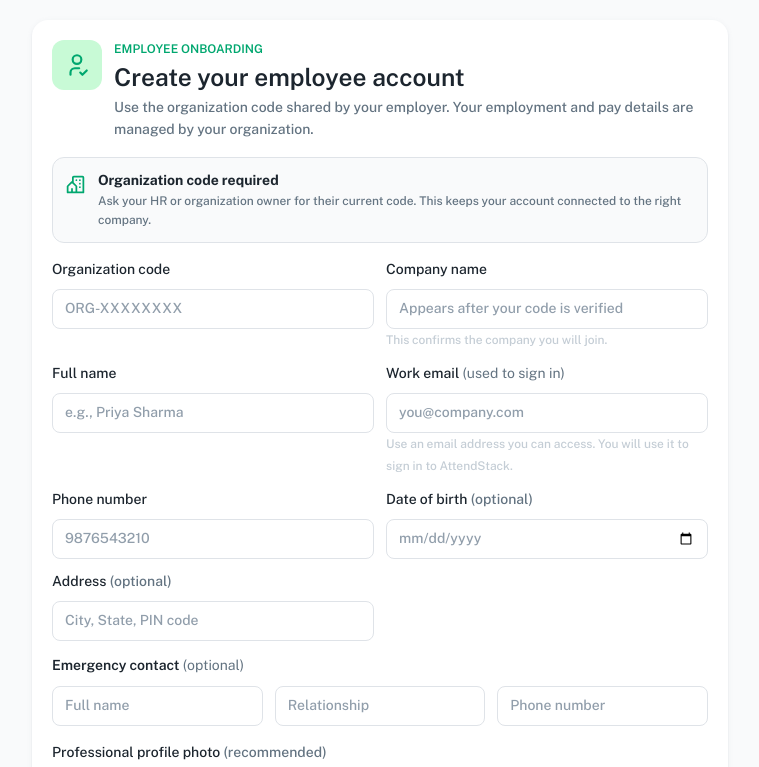
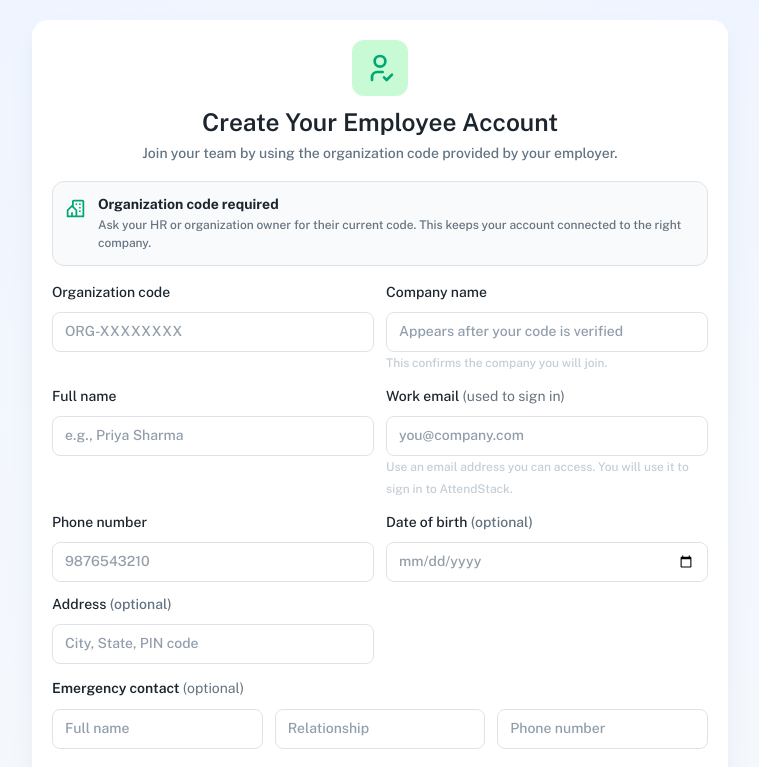
Before and after one commit to amanbhattsquare/AttendStack, a Next.js app in the folder dashboard/: page /register in a window 1280 px wide. Shown: the top 767 px of the page, without its empty margins (260-1019 px from the left). Built offline with nearby package versions, Linux system fonts and the light colour scheme.

Commit message:
EmployeeRegistrationPage to improve form validation and user feedback; update TaskWorkspace to filter active tasks only

```diff
--- a/dashboard/app/(auth)/register/page.tsx
+++ b/dashboard/app/(auth)/register/page.tsx
@@ -2,13 +2,14 @@
 
 import { FormEvent, useEffect, useState } from "react";
 import Link from "next/link";
+import { useRouter } from "next/navigation";
 import axios from "axios";
 import { Alert, Button, Card, Col, Container, Form, InputGroup, Row, Spinner } from "react-bootstrap";
-import { IconBuildingCommunity, IconCamera, IconEye, IconEyeOff, IconLock, IconUserCheck, IconX } from "@tabler/icons-react";
+import { IconBuildingCommunity, IconCamera, IconCircleCheck, IconEye, IconEyeOff, IconLock, IconUserCheck, IconX } from "@tabler/icons-react";
 
 const apiRoot = (process.env.NEXT_PUBLIC_API_ENDPOINT || "").replace(/\/$/, "");
 
-type FormData = {
+type EmployeeFormData = {
   organization_code: string;
   full_name: string;
   email: string;
@@ -27,7 +28,9 @@ type FormData = {
   confirm_password: string;
 };
 
-const initialForm: FormData = {
+type FieldErrors = Partial<Record<keyof EmployeeFormData, string>>;
+
+const initialForm: EmployeeFormData = {
   organization_code: "", full_name: "", email: "", phone: "", date_of_birth: "", aadhaar_number: "", address: "", bank_name: "", bank_account_number: "", ifsc_code: "", tax_id: "",
   emergency_contact_name: "", emergency_contact_relationship: "", emergency_contact_phone: "",
   password: "", confirm_password: "",
@@ -45,10 +48,12 @@ const errorMessage = (error: unknown) => {
 };
 
 export default function EmployeeRegistrationPage() {
+  const router = useRouter();
   const [form, setForm] = useState(initialForm);
   const [showPassword, setShowPassword] = useState(false);
   const [loading, setLoading] = useState(false);
   const [error, setError] = useState("");
+  const [fieldErrors, setFieldErrors] = useState<FieldErrors>({});
   const [success, setSuccess] = useState(false);
   const [organizationName, setOrganizationName] = useState("");
   const [organizationCodeStatus, setOrganizationCodeStatus] = useState<"idle" | "checking" | "valid" | "invalid">("idle");
@@ -59,7 +64,16 @@ export default function EmployeeRegistrationPage() {
   const [panCardDocument, setPanCardDocument] = useState<File | null>(null);
   const [cvDocument, setCvDocument] = useState<File | null>(null);
 
-  const update = (key: keyof FormData, value: string) => setForm((current) => ({ ...current, [key]: value }));
+  const update = (key: keyof EmployeeFormData, value: string) => {
+    setForm((current) => ({ ...current, [key]: value }));
+    setFieldErrors((current) => ({ ...current, [key]: undefined }));
+  };
+
+  useEffect(() => {
+    if (!success) return;
+    const redirectTimer = window.setTimeout(() => router.replace("/sign-in"), 3000);
+    return () => window.clearTimeout(redirectTimer);
+  }, [success, router]);
 
   useEffect(() => () => {
     if (profilePhotoPreview) URL.revokeObjectURL(profilePhotoPreview);
@@ -122,8 +136,24 @@ export default function EmployeeRegistrationPage() {
   const submit = async (event: FormEvent) => {
     event.preventDefault();
     setError("");
+    const nextErrors: FieldErrors = {};
+    const email = form.email.trim();
+    const phone = form.phone.trim();
+
+    if (!form.organization_code.trim()) nextErrors.organization_code = "Organization code is required.";
+    else if (organizationCodeStatus !== "valid") nextErrors.organization_code = "Enter a valid active organization code.";
+    if (form.full_name.trim().split(/\s+/).filter(Boolean).length < 2) nextErrors.full_name = "Enter your first and last name.";
+    if (!/^\S+@\S+\.\S+$/.test(email)) nextErrors.email = "Enter a valid email address.";
+    if (!/^\+?[0-9]{10,15}$/.test(phone)) nextErrors.phone = "Enter a valid 10 to 15 digit phone number.";
+    if (form.password.length < 8) nextErrors.password = "Use at least 8 characters.";
+    if (form.confirm_password !== form.password) nextErrors.confirm_password = "Passwords do not match.";
+
+    if (Object.keys(nextErrors).length) {
+      setFieldErrors(nextErrors);
+      setError("Please correct the highlighted fields before creating your account.");
+      return;
+    }
     if (organizationCodeStatus !== "valid") {
-      setError("Enter a valid organization code before creating your account.");
       return;
     }
     setLoading(true);
@@ -140,6 +170,15 @@ export default function EmployeeRegistrationPage() {
       await axios.post(`${apiRoot}/api/v1/accounts/register-employee/`, payload);
       setSuccess(true);
     } catch (requestError) {
+      if (axios.isAxiosError(requestError) && requestError.response?.data && typeof requestError.response.data === "object") {
+        const apiErrors: FieldErrors = {};
+        Object.entries(requestError.response.data).forEach(([key, value]) => {
+          if (key in initialForm && Array.isArray(value) && typeof value[0] === "string") {
+            apiErrors[key as keyof EmployeeFormData] = value[0];
+          }
+        });
+        setFieldErrors(apiErrors);
+      }
       setError(errorMessage(requestError));
     } finally {
       setLoading(false);
@@ -147,40 +186,39 @@ export default function EmployeeRegistrationPage() {
   };
 
   return (
-    <Container fluid className="min-vh-100 bg-light py-5 d-flex align-items-center">
+    <Container fluid className="min-vh-100 py-5 d-flex align-items-center" style={{ background: "radial-gradient(circle, rgba(248,250,252,1) 0%, rgba(238,244,255,1) 100%)" }}>
       <Row className="justify-content-center w-100 mx-0">
         <Col lg={8} xl={7}>
-          <Card className="border-0 shadow-sm overflow-hidden">
+          <Card className="border-0 shadow-lg rounded-4 overflow-hidden">
             <Card.Body className="p-4 p-md-5">
-              <div className="d-flex align-items-start gap-3 mb-4">
-                <span className="bg-primary-subtle text-primary rounded-3 p-3"><IconUserCheck size={26} /></span>
-                <div>
-                  <p className="text-primary fw-semibold text-uppercase small mb-1">Employee onboarding</p>
-                  <h1 className="h3 mb-1">Create your employee account</h1>
-                  <p className="text-secondary mb-0">Use the organization code shared by your employer. Your employment and pay details are managed by your organization.</p>
-                </div>
+              <div className="text-center mb-4">
+                <span className="bg-primary-subtle text-primary rounded-3 p-3 d-inline-block mb-3"><IconUserCheck size={32} /></span>
+                <h1 className="h3 mb-1">Create Your Employee Account</h1>
+                <p className="text-secondary mb-0">Join your team by using the organization code provided by your employer.</p>
               </div>
 
               {success ? (
-                <Alert variant="success" className="mb-0">
-                  <h2 className="h5">Your account is ready</h2>
-                  <p className="mb-3">You can now sign in and complete any remaining profile details. Your organization controls role, department, salary, and payroll information.</p>
-                  <Link className="btn btn-success" href="/sign-in">Go to employee sign in</Link>
-                </Alert>
+                <div className="text-center p-4">
+                  <IconCircleCheck size={48} className="text-success mb-3" />
+                  <h2 className="h4 fw-bold">Account Created Successfully!</h2>
+                  <p className="text-secondary mb-4">Welcome aboard! We're thrilled to have you. You will be redirected to the sign-in page shortly.</p>
+                  <Link href="/sign-in" className="btn btn-primary">Sign In Now</Link>
+                </div>
               ) : (
                 <Form onSubmit={submit} noValidate>
-                  {error && <Alert variant="danger">{error}</Alert>}
+                  {error && <Alert variant="danger" className="mb-4 border-0"><strong>Please review your form.</strong> {error}</Alert>}
+
                   <div className="rounded-3 border bg-body-tertiary p-3 mb-4 d-flex gap-3">
                     <IconBuildingCommunity className="text-primary flex-shrink-0 mt-1" size={21} />
                     <div><strong>Organization code required</strong><p className="small text-secondary mb-0">Ask your HR or organization owner for their current code. This keeps your account connected to the right company.</p></div>
                   </div>
 
                   <Row className="g-3">
-                    <Col md={6}><Form.Group controlId="organization-code"><Form.Label>Organization code</Form.Label><Form.Control value={form.organization_code} onChange={(e) => update("organization_code", e.target.value.toUpperCase())} placeholder="ORG-XXXXXXXX" required autoCapitalize="characters" isValid={organizationCodeStatus === "valid"} isInvalid={organizationCodeStatus === "invalid" && form.organization_code.length >= 12} /><Form.Text className={organizationCodeStatus === "valid" ? "text-success" : undefined}>{organizationCodeStatus === "checking" ? "Verifying organization…" : organizationCodeStatus === "valid" ? "Organization verified" : ""}</Form.Text><Form.Control.Feedback type="invalid">Enter a valid active organization code.</Form.Control.Feedback></Form.Group></Col>
+                    <Col md={6}><Form.Group controlId="organization-code"><Form.Label>Organization code</Form.Label><Form.Control value={form.organization_code} onChange={(e) => update("organization_code", e.target.value.toUpperCase())} placeholder="ORG-XXXXXXXX" required autoCapitalize="characters" isValid={organizationCodeStatus === "valid"} isInvalid={Boolean(fieldErrors.organization_code) || (organizationCodeStatus === "invalid" && form.organization_code.length > 0)} /><Form.Text className={organizationCodeStatus === "valid" ? "text-success" : undefined}>{organizationCodeStatus === "checking" ? "Verifying organization…" : organizationCodeStatus === "valid" ? "Organization verified" : ""}</Form.Text><Form.Control.Feedback type="invalid">{fieldErrors.organization_code || "Enter a valid active organization code."}</Form.Control.Feedback></Form.Group></Col>
                     <Col md={6}><Form.Group controlId="organization-name"><Form.Label>Company name</Form.Label><Form.Control value={organizationName} readOnly placeholder="Appears after your code is verified" aria-describedby="organization-name-help" isValid={organizationCodeStatus === "valid"} /><Form.Text id="organization-name-help">This confirms the company you will join.</Form.Text></Form.Group></Col>
-                    <Col md={6}><Form.Group controlId="full-name"><Form.Label>Full name</Form.Label><Form.Control value={form.full_name} onChange={(e) => update("full_name", e.target.value)} placeholder="e.g., Priya Sharma" autoComplete="name" required /></Form.Group></Col>
-                    <Col md={6}><Form.Group controlId="email"><Form.Label>Work email <span className="text-secondary fw-normal">(used to sign in)</span></Form.Label><Form.Control type="email" value={form.email} onChange={(e) => update("email", e.target.value)} placeholder="you@company.com" autoComplete="email" required aria-describedby="email-login-help" /><Form.Text id="email-login-help">Use an email address you can access. You will use it to sign in to AttendStack.</Form.Text></Form.Group></Col>
-                    <Col md={6}><Form.Group controlId="phone"><Form.Label>Phone number</Form.Label><Form.Control type="tel" value={form.phone} onChange={(e) => update("phone", e.target.value)} placeholder="9876543210" autoComplete="tel" required /></Form.Group></Col>
+                    <Col md={6}><Form.Group controlId="full-name"><Form.Label>Full name</Form.Label><Form.Control value={form.full_name} onChange={(e) => update("full_name", e.target.value)} placeholder="e.g., Priya Sharma" autoComplete="name" required isInvalid={Boolean(fieldErrors.full_name)} /><Form.Control.Feedback type="invalid">{fieldErrors.full_name}</Form.Control.Feedback></Form.Group></Col>
+                    <Col md={6}><Form.Group controlId="email"><Form.Label>Work email <span className="text-secondary fw-normal">(used to sign in)</span></Form.Label><Form.Control type="email" value={form.email} onChange={(e) => update("email", e.target.value)} placeholder="you@company.com" autoComplete="email" required aria-describedby="email-login-help" isInvalid={Boolean(fieldErrors.email)} /><Form.Control.Feedback type="invalid">{fieldErrors.email}</Form.Control.Feedback><Form.Text id="email-login-help">Use an email address you can access. You will use it to sign in to AttendStack.</Form.Text></Form.Group></Col>
+                    <Col md={6}><Form.Group controlId="phone"><Form.Label>Phone number</Form.Label><Form.Control type="tel" value={form.phone} onChange={(e) => update("phone", e.target.value)} placeholder="9876543210" autoComplete="tel" required isInvalid={Boolean(fieldErrors.phone)} /><Form.Control.Feedback type="invalid">{fieldErrors.phone}</Form.Control.Feedback></Form.Group></Col>
                     <Col md={6}><Form.Group controlId="dob"><Form.Label>Date of birth <span className="text-secondary">(optional)</span></Form.Label><Form.Control type="date" value={form.date_of_birth} onChange={(e) => update("date_of_birth", e.target.value)} autoComplete="bday" /></Form.Group></Col>
                     <Col md={6}><Form.Group controlId="address"><Form.Label>Address <span className="text-secondary">(optional)</span></Form.Label><Form.Control value={form.address} onChange={(e) => update("address", e.target.value)} placeholder="City, State, PIN code" autoComplete="street-address" /></Form.Group></Col>
                   </Row>
@@ -214,8 +252,8 @@ export default function EmployeeRegistrationPage() {
 
                   <h2 className="h6 mt-4 mb-3">Secure your account</h2>
                   <Row className="g-3">
-                    <Col md={6}><Form.Group controlId="password"><Form.Label>Password</Form.Label><InputGroup><Form.Control type={showPassword ? "text" : "password"} value={form.password} onChange={(e) => update("password", e.target.value)} placeholder="At least 8 characters" autoComplete="new-password" minLength={8} required /><Button type="button" variant="outline-secondary" onClick={() => setShowPassword((visible) => !visible)} aria-label={showPassword ? "Hide password" : "Show password"}>{showPassword ? <IconEyeOff size={18} /> : <IconEye size={18} />}</Button></InputGroup></Form.Group></Col>
-                    <Col md={6}><Form.Group controlId="confirm-password"><Form.Label>Confirm password</Form.Label><Form.Control type={showPassword ? "text" : "password"} value={form.confirm_password} onChange={(e) => update("confirm_password", e.target.value)} placeholder="Re-enter your password" autoComplete="new-password" minLength={8} required /></Form.Group></Col>
+                    <Col md={6}><Form.Group controlId="password"><Form.Label>Password</Form.Label><InputGroup><Form.Control type={showPassword ? "text" : "password"} value={form.password} onChange={(e) => update("password", e.target.value)} placeholder="At least 8 characters" autoComplete="new-password" minLength={8} required isInvalid={Boolean(fieldErrors.password)} /><Button type="button" variant="outline-secondary" onClick={() => setShowPassword((visible) => !visible)} aria-label={showPassword ? "Hide password" : "Show password"}>{showPassword ? <IconEyeOff size={18} /> : <IconEye size={18} />}</Button></InputGroup><Form.Control.Feedback type="invalid" className="d-block">{fieldErrors.password}</Form.Control.Feedback></Form.Group></Col>
+                    <Col md={6}><Form.Group controlId="confirm-password"><Form.Label>Confirm password</Form.Label><Form.Control type={showPassword ? "text" : "password"} value={form.confirm_password} onChange={(e) => update("confirm_password", e.target.value)} placeholder="Re-enter your password" autoComplete="new-password" minLength={8} required isInvalid={Boolean(fieldErrors.confirm_password)} /><Form.Control.Feedback type="invalid">{fieldErrors.confirm_password}</Form.Control.Feedback></Form.Group></Col>
                   </Row>
 
                   <div className="d-flex flex-column flex-sm-row align-items-sm-center justify-content-between gap-3 mt-4 pt-3 border-top">
--- a/dashboard/app/admin/dashboard/page.tsx
+++ b/dashboard/app/admin/dashboard/page.tsx
@@ -220,7 +220,7 @@ const AdminDashboard = () => {
     : 0;
   const pendingLeaves = leaves.filter((leave) => leave.status === "PENDING").length;
   const pendingPayroll = payrolls.filter((payroll) => payroll.status === "PENDING").length;
-  const activeTasks = tasks.filter((task) => ["PENDING", "TODO", "IN_PROGRESS", "ON_HOLD"].includes(task.status)).length;
+  const activeTasks = tasks.filter((task) => task.status === "IN_PROGRESS").length;
   const overdueTasks = tasks.filter((task) => task.is_overdue).length;
   const dueSoonTasks = tasks.filter((task) => {
     const days = daysUntil(task.due_date);
@@ -233,7 +233,7 @@ const AdminDashboard = () => {
   const recentTasks = useMemo(() => {
     const priorityRank = { URGENT: 0, HIGH: 1, MEDIUM: 2, LOW: 3 } as const;
     return [...tasks]
-      .filter((task) => !["COMPLETED", "CLOSED", "CANCELLED"].includes(task.status))
+      .filter((task) => task.status === "IN_PROGRESS")
       .sort((a, b) => {
         const priorityDifference = priorityRank[a.priority] - priorityRank[b.priority];
         if (priorityDifference) return priorityDifference;
--- a/dashboard/components/tasks/TaskWorkspace.tsx
+++ b/dashboard/components/tasks/TaskWorkspace.tsx
@@ -7,7 +7,7 @@ import {
   IconCircleCheck, IconClock, IconDotsVertical, IconFolderPlus, IconListTree, IconPaperclip, IconPlus,
   IconRefresh, IconSearch, IconSettings, IconTarget, IconTrash, IconX,
 } from "@tabler/icons-react";
-import { Badge, Button, Card, Col, Dropdown, Form, InputGroup, Modal, Pagination, ProgressBar, Row, Spinner, Table } from "react-bootstrap";
+import { Badge, Button, Card, Col, Dropdown, Form, InputGroup, Modal, Pagination, ProgressBar, Row, Spinner, Table, Tooltip, OverlayTrigger } from "react-bootstrap";
 import { getAssetPath } from "helper/assetPath";
 
 type Status = "PENDING" | "TODO" | "IN_PROGRESS" | "ON_HOLD" | "COMPLETED" | "CLOSED" | "CANCELLED";
@@ -111,7 +111,7 @@ export default function TaskWorkspace({ employeeMode = false }: { employeeMode?:
   const [notice, setNotice] = useState("");
   const [query, setQuery] = useState("");
   const [projectFilter, setProjectFilter] = useState("ALL");
-  const [statusFilter, setStatusFilter] = useState<Status | "ALL">("ALL");
+  const [statusFilter, setStatusFilter] = useState<Status | "ALL">("IN_PROGRESS");
   const [priorityFilter, setPriorityFilter] = useState<Priority | "ALL">("ALL");
   const [showProjects, setShowProjects] = useState(true);
   const [taskPage, setTaskPage] = useState(1);
```
Also changed, not shown: 1 other file (tests, documents, lock files or other folders).
